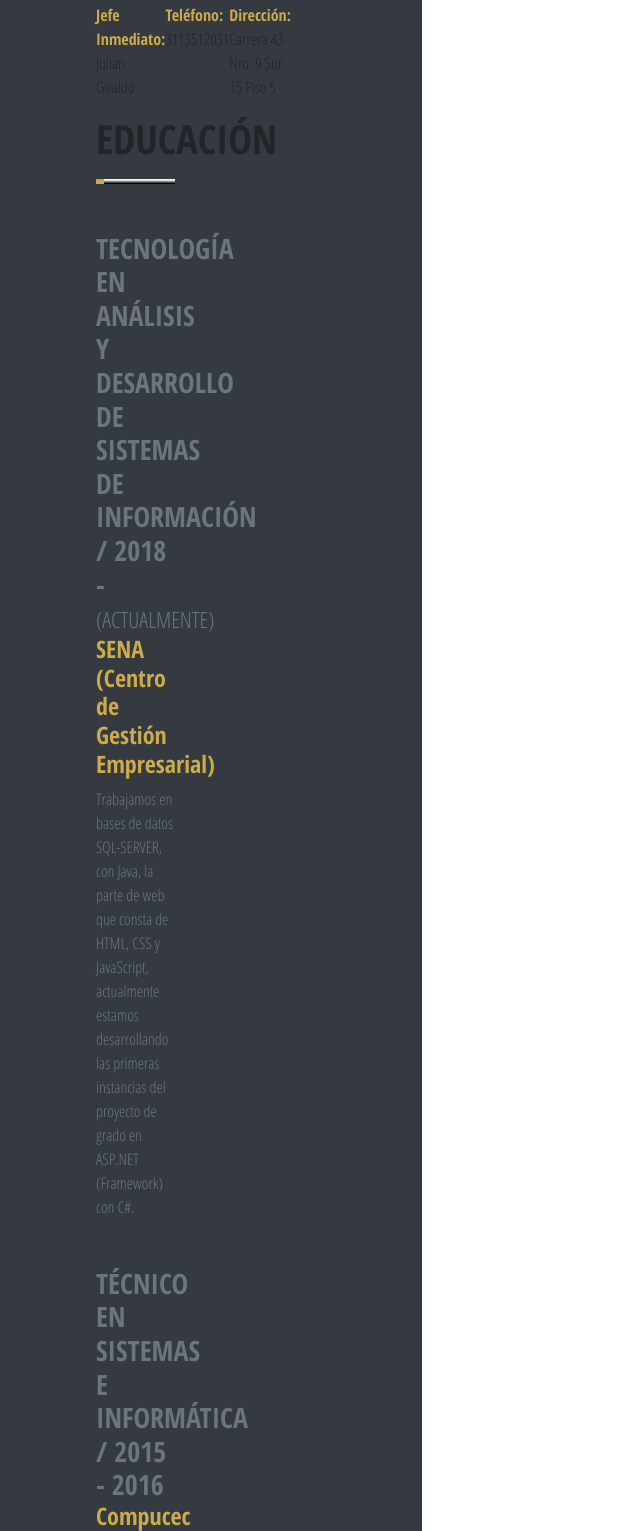
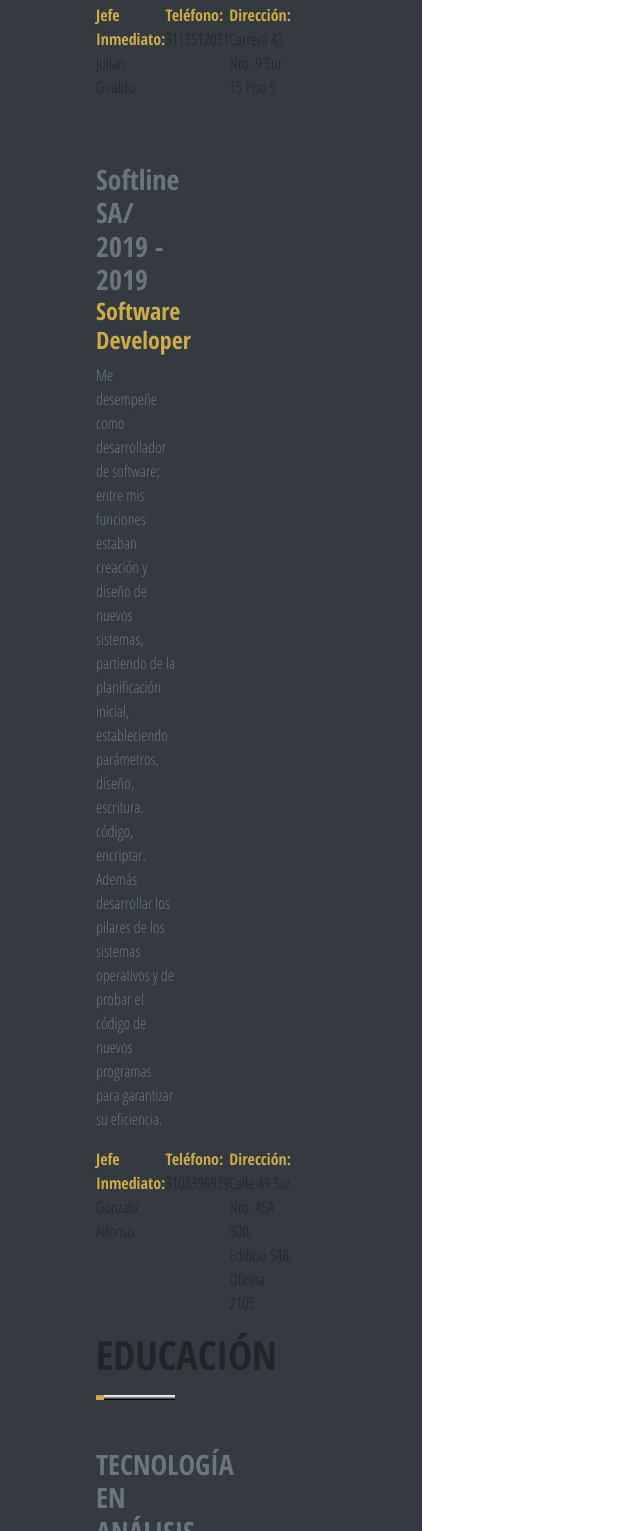
Before and after one commit to davidluna20/Portafolio, a plain HTML site: page index.html in a window 1280 px wide. Shown: the part 3812-5343 px from the top of the page, without its empty margins (0-640 px from the left). Drawn offline with nearby package versions, Linux system fonts and the light colour scheme.

Commit message:
Actuliazacion

```diff
--- a/index.html
+++ b/index.html
@@ -196,6 +196,21 @@
                                 <p><strong class="color-one">Teléfono: </strong> 3113512031</p>
                                 <p><strong class="color-one">Dirección: </strong> Carrera 43 Nro. 9 Sur 15 Piso 5 </p>
                             </div>
+                            <div class="company">
+                            <h3 class="text-secondary mt-5 mb-0">Softline SA/ 2019 - 2019</h3>
+                            <h4 class="color-one"><strong>Software Developer</strong></h4>
+                            <p class="text-secondary">
+                                Me desempeñe como desarrollador de software; entre mis funciones estaban
+                                creación y diseño de nuevos sistemas, partiendo de la planificación inicial,
+                                estableciendo parámetros, diseño, escritura, código, encriptar. Además
+                                desarrollar los pilares de los sistemas operativos y de probar el código de nuevos programas para
+                                garantizar su eficiencia.
+                            </p>
+                            <div class="d-flex justify-content-between">
+                                <p><strong class="color-one">Jefe Inmediato: </strong>Gonzalo Alfonso</p>
+                                <p><strong class="color-one">Teléfono: </strong> 3108396929</p>
+                                <p><strong class="color-one">Dirección: </strong> Calle 49 Sur Nro. 45A 300, Edificio S48 Oficina 2105 </p>
+                            </div>
                         </div>
                         <!-- end EDUCACIÓN-->
                         <div class="education-5">
```
